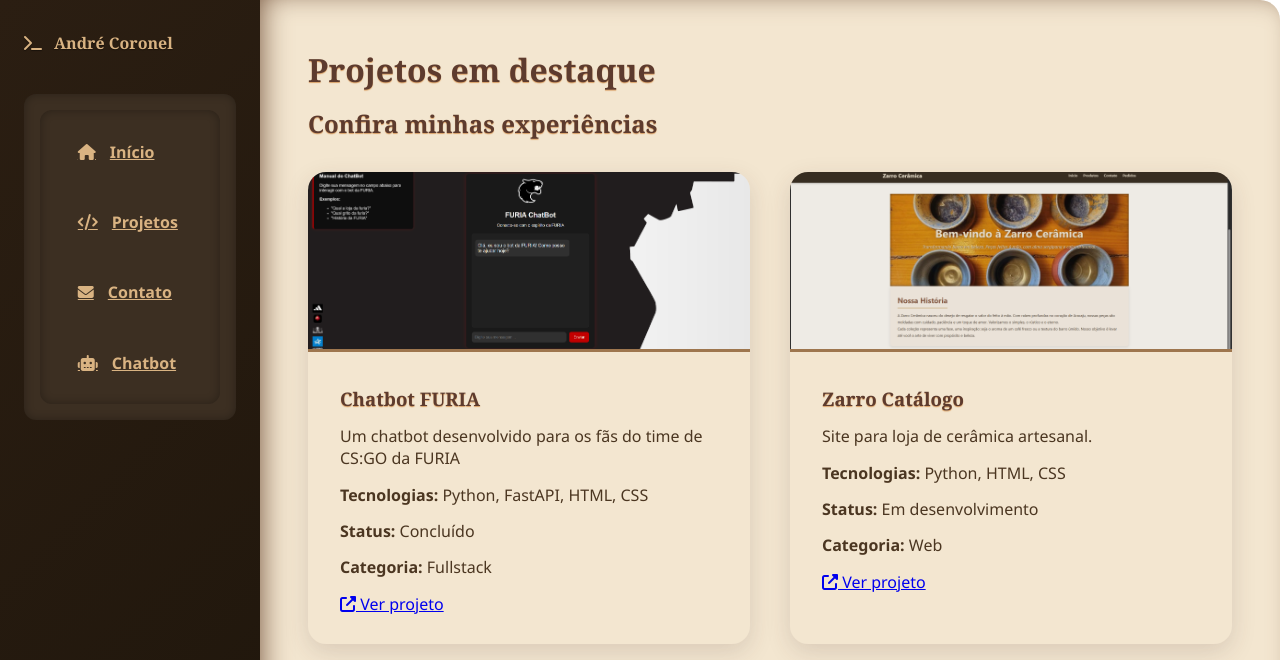
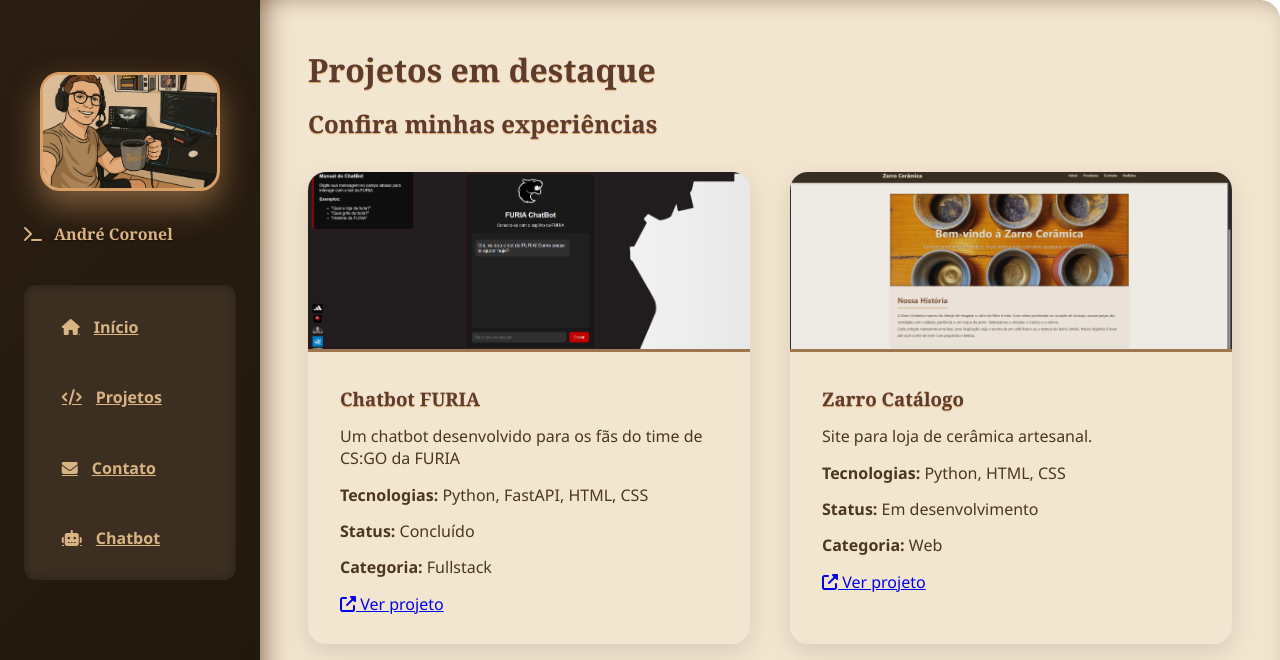
Before and after one commit to aclfilho/Blog, a FastAPI app: page /projetos in a window 1280 px wide. Shown: the top 660 px of the page. Run offline with FastAPI, Linux system fonts and the light colour scheme.

Commit message:
att geral

```diff
--- a/templates/projetos.html
+++ b/templates/projetos.html
@@ -15,16 +15,24 @@
   <div class="container">
     <aside class="sidebar">
       <div class="logo">
+      </div>
+      <div class="foto-perfil">
+        <img src="/static/img/andre.jpg" alt="Foto de André Coronel">
+      </div>
+
+      <div class="logo">
         <i class="fas fa-terminal"></i>
         <span>André Coronel</span>
       </div>
+
       <nav class="nav-menu">
-        <nav class="nav-menu">
         <a href="/"><i class="fas fa-home"></i><span>Início</span></a>
         <a href="/projetos"><i class="fas fa-code"></i><span>Projetos</span></a>
         <a href="/contato"><i class="fas fa-envelope"></i><span>Contato</span></a>
         <a href="/chatbot"><i class="fas fa-robot"></i><span>Chatbot</span></a>
       </nav>
+      </nav>
+    </aside>
     </aside>
 
     <main class="conteudo">
```
Also changed, not shown: templates/contato.html (+9 -0 lines).
